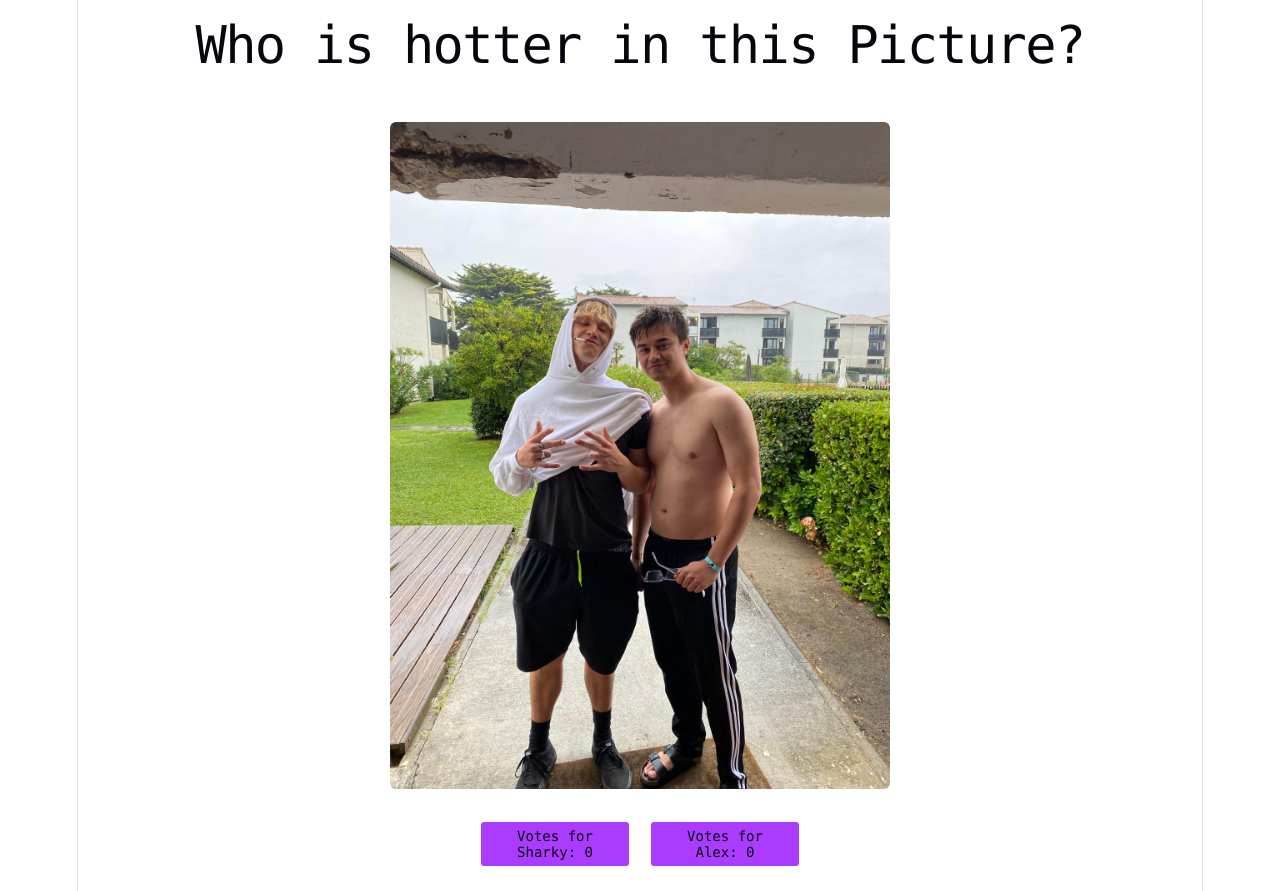
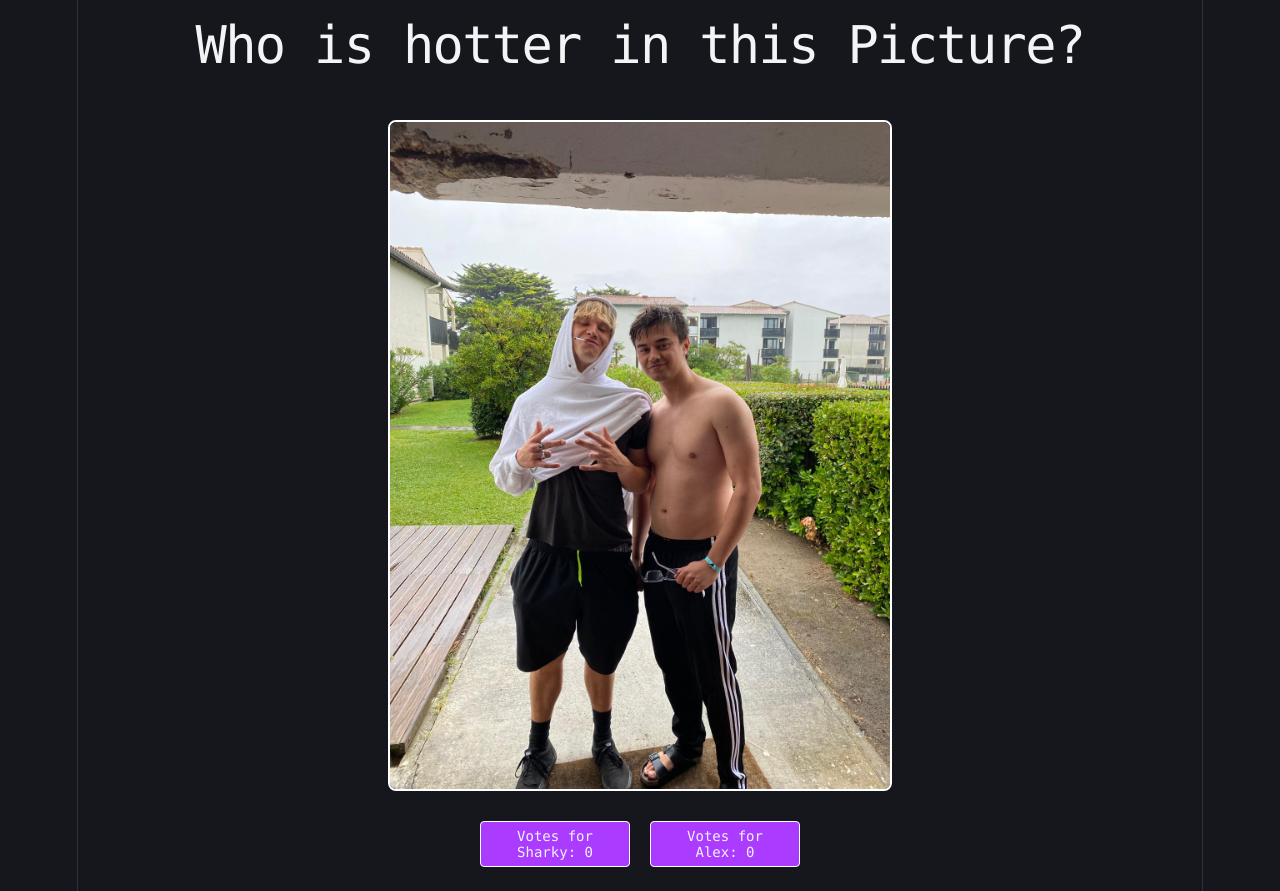
Before and after one commit to DaSebb/shark-voting, a React (Vite) app: page / in a window 1280 px wide. Built offline with nearby package versions, Linux system fonts and the light colour scheme.

Commit message:
forced darkmode on devices

```diff
--- a/src/index.css
+++ b/src/index.css
@@ -1,15 +1,16 @@
 :root {
-  --text: #6b6375;
-  --text-h: #08060d;
-  --bg: #fff;
-  --border: #e5e4e7;
-  --code-bg: #f4f3ec;
-  --accent: #aa3bff;
-  --accent-bg: rgba(170, 59, 255, 0.1);
-  --accent-border: rgba(170, 59, 255, 0.5);
-  --social-bg: rgba(244, 243, 236, 0.5);
+  --text: #9ca3af;
+  --text-h: #f3f4f6;
+  --bg: #16171d;
+  --border: #2e303a;
+  --code-bg: #1f2028;
+  --accent: #c084fc;
+  --accent-bg: rgba(192, 132, 252, 0.15);
+  --accent-border: rgba(192, 132, 252, 0.5);
+  --social-bg: rgba(47, 48, 58, 0.5);
   --shadow:
     rgba(0, 0, 0, 0.1) 0 10px 15px -3px, rgba(0, 0, 0, 0.05) 0 4px 6px -2px;
+
 
   --sans: system-ui, 'Segoe UI', Roboto, sans-serif;
   --heading: system-ui, 'Segoe UI', Roboto, sans-serif;
@@ -17,7 +18,7 @@
 
   font: 18px/145% var(--sans);
   letter-spacing: 0.18px;
-  color-scheme: light dark;
+  color-scheme: dark;
   color: var(--text);
   background: var(--bg);
   font-synthesis: none;
@@ -27,26 +28,6 @@
 
   @media (max-width: 1024px) {
     font-size: 16px;
-  }
-}
-
-@media (prefers-color-scheme: dark) {
-  :root {
-    --text: #9ca3af;
-    --text-h: #f3f4f6;
-    --bg: #16171d;
-    --border: #2e303a;
-    --code-bg: #1f2028;
-    --accent: #c084fc;
-    --accent-bg: rgba(192, 132, 252, 0.15);
-    --accent-border: rgba(192, 132, 252, 0.5);
-    --social-bg: rgba(47, 48, 58, 0.5);
-    --shadow:
-      rgba(0, 0, 0, 0.4) 0 10px 15px -3px, rgba(0, 0, 0, 0.25) 0 4px 6px -2px;
-  }
-
-  #social .button-icon {
-    filter: invert(1) brightness(2);
   }
 }
 
```
